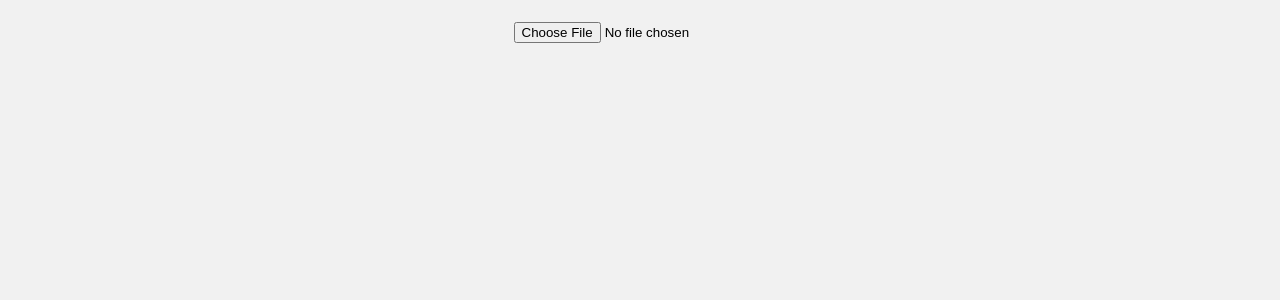
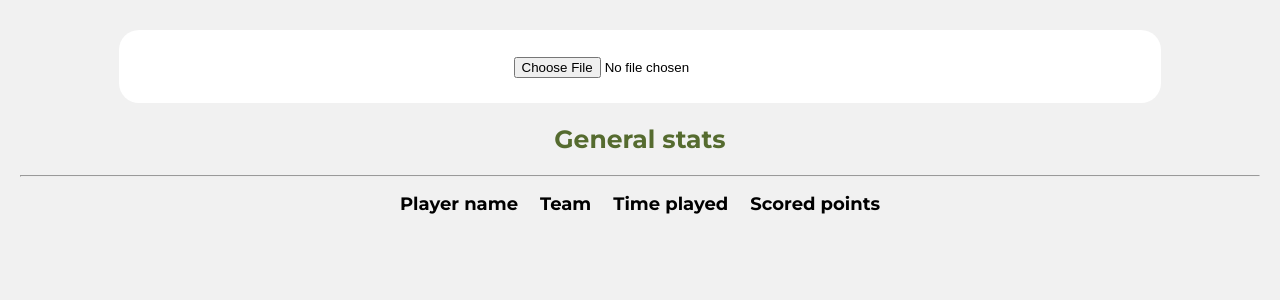
Before and after one commit to aatanasow/react-basketball-stats, a React (Create React App) app: page / in a window 1280 px wide. Shown: the top 300 px of the page. Built offline with nearby package versions, Linux system fonts and the light colour scheme.

Commit message:
Display general stats

```diff
--- a/src/App.js
+++ b/src/App.js
@@ -1,9 +1,11 @@
 import { useState } from "react";
 import "./App.css";
 import { stringToArray, arrayToMatrix } from "./utils/data";
+import UserTable from "./components/pages/DataTable";
 
 function App() {
   const [data, setData] = useState([]);
+  const head = ["Player name", "Team", "Time played", "Scored points"];
 
   function handleFileUpload(e) {
     e.preventDefault();
@@ -39,8 +41,11 @@ function App() {
 
   return (
     <div className="App">
-      <input type="file" onChange={handleFileUpload} />
-      {data}
+      <div className="load">
+        <input type="file" onChange={handleFileUpload} />
+      </div>
+
+      <UserTable data={data} head={head} title="General stats" />
     </div>
   );
 }
--- /dev/null
+++ b/src/components/atoms/TableCell.jsx
@@ -0,0 +1,10 @@
+import React from "react";
+
+const TableCell = ({ value, type = "cell" }) => {
+  if (type === "heading") {
+    return <th>{value}</th>;
+  }
+  return <td>{value}</td>;
+};
+
+export default TableCell;
--- /dev/null
+++ b/src/components/molecules/TableRow.jsx
@@ -0,0 +1,14 @@
+import React from "react";
+import TableCell from "../atoms/TableCell";
+
+const TableRow = ({ data, cellType }) => {
+  return (
+    <tr>
+      {data.map((field) => (
+        <TableCell value={field} type={cellType} key={field} />
+      ))}
+    </tr>
+  );
+};
+
+export default TableRow;
--- /dev/null
+++ b/src/components/organism/TableBody.jsx
@@ -0,0 +1,14 @@
+import React from "react";
+import TableRow from "../molecules/TableRow";
+
+const TableBody = ({ data }) => {
+  return (
+    <tbody>
+      {data.map((entry) => (
+        <TableRow data={entry} key={entry[0]} />
+      ))}
+    </tbody>
+  );
+};
+
+export default TableBody;
--- /dev/null
+++ b/src/components/organism/TableHead.jsx
@@ -0,0 +1,12 @@
+import React from "react";
+import TableRow from "../molecules/TableRow";
+
+const TableHead = ({ data = [] }) => {
+  return (
+    <thead>
+      <TableRow data={data} cellType={"heading"} />
+    </thead>
+  );
+};
+
+export default TableHead;
--- /dev/null
+++ b/src/components/pages/DataTable.jsx
@@ -0,0 +1,18 @@
+import React from "react";
+import TableHead from "../organism/TableHead";
+import TableBody from "../organism/TableBody";
+
+const UserTable = ({ data, head, title }) => {
+  return (
+    <>
+      <h2>{title}</h2>
+      <hr />
+      <table className="table">
+        <TableHead data={head} />
+        <TableBody data={data} />
+      </table>
+    </>
+  );
+};
+
+export default UserTable;
--- a/src/index.css
+++ b/src/index.css
@@ -13,3 +13,28 @@ body {
 #root {
   padding: 20px;
 }
+h2 {
+  font-size: 25px;
+  color: DarkOliveGreen;
+}
+
+.load {
+  max-width: 80%;
+  margin: 10px auto;
+  background-color: #fff;
+  border-radius: 20px;
+  text-align: center;
+  padding: 25px;
+}
+.table {
+  margin: 0 auto;
+  text-align: left;
+}
+.table tr:nth-child(2n) {
+  background-color: #e1e1e1;
+}
+.table th,
+.table td {
+  padding: 5px 10px;
+  margin: 5px;
+}
```
